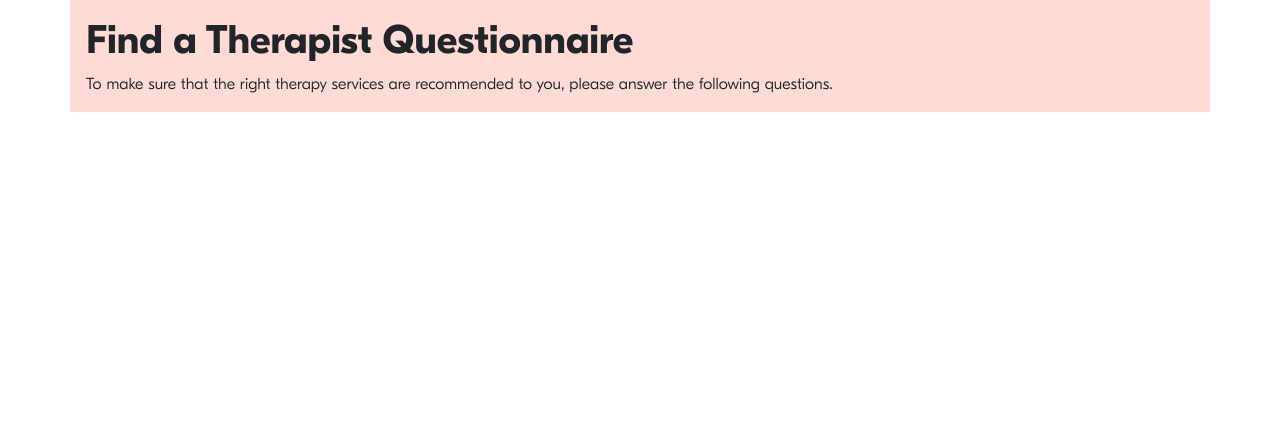
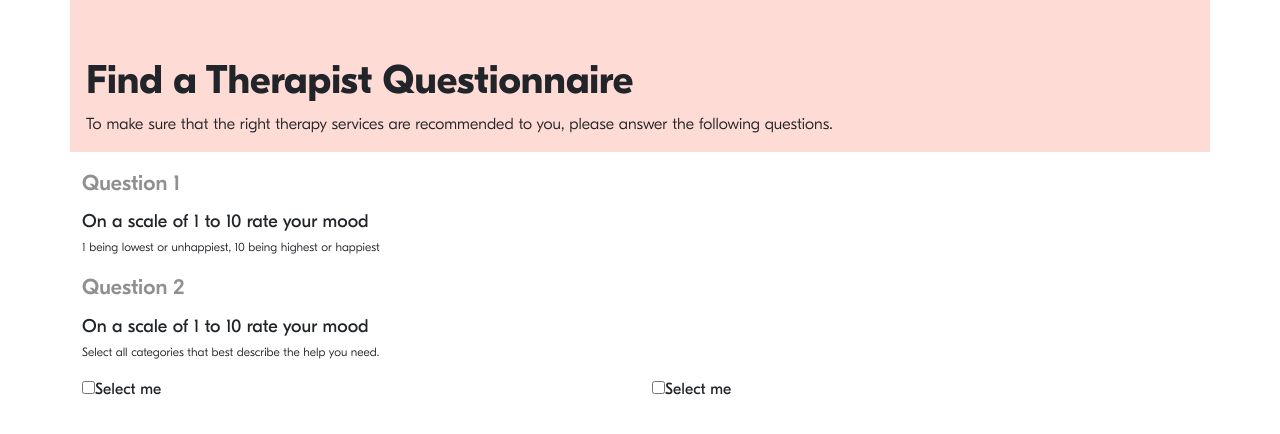
Before and after one commit to saivnm5/ld-hacks-mental-health, a React (Create React App) app: page /find-a-therapist in a window 1280 px wide. Shown: the top 434 px of the page. Built offline with nearby package versions, Linux system fonts and the light colour scheme.

Commit message:
css change

```diff
--- a/src/App.css
+++ b/src/App.css
@@ -404,5 +404,28 @@ a:link{
 }
 
 .title-container {
-  padding: 1em;
+  padding: 3.5em 1em 1em;
+  margin-bottom: 1em;
 }
+
+.form-heading {
+  font-size: 1.35rem;
+  font-weight: 500;
+  color: #909090;
+  margin-bottom: .5rem;
+}
+
+.form-text {
+  font-size: 1.25rem;
+  margin-bottom: .25rem;
+}
+
+.form-description {
+  font-size: 1.15rem;
+  margin-bottom: .15rem;
+}
+
+.form-subtext {
+  font-size: .75rem;
+  font-weight: 300;
+}
--- a/src/FindATherapist.jsx
+++ b/src/FindATherapist.jsx
@@ -1,6 +1,7 @@
 import React, {Fragment} from 'react';
 import Row from 'react-bootstrap/Row';
 import Col from 'react-bootstrap/Col';
+import {Form} from 'react-bootstrap';
 
 const FindATherapist = () => (
   <Fragment>
@@ -12,7 +13,28 @@ const FindATherapist = () => (
     </Row>
     <Row >
       <Col xs={12}>
+        <Form>
+          <p className='form-heading'>Question 1</p>
+          <p className='form-description'>On a scale of 1 to 10 rate your mood</p>
+          <p className='form-subtext'>1 being lowest or unhappiest, 10 being highest or happiest</p>
+        </Form>
       </Col>
+    </Row>
+    <Row>
+
+    </Row>
+    <Row >
+      <Col xs={12}>
+        <Form>
+          <p className='form-heading'>Question 2</p>
+          <p className='form-description'>On a scale of 1 to 10 rate your mood</p>
+          <p className='form-subtext'>Select all categories that best describe the help you need.</p>
+        </Form>
+      </Col>
+    </Row>
+    <Row>
+      <Col xs={6}><label><input type="checkbox" name="checkbox" />Select me</label></Col>
+      <Col xs={6}><label><input type="checkbox" name="checkbox" />Select me</label></Col>
     </Row>
   </Fragment>
   );
```
